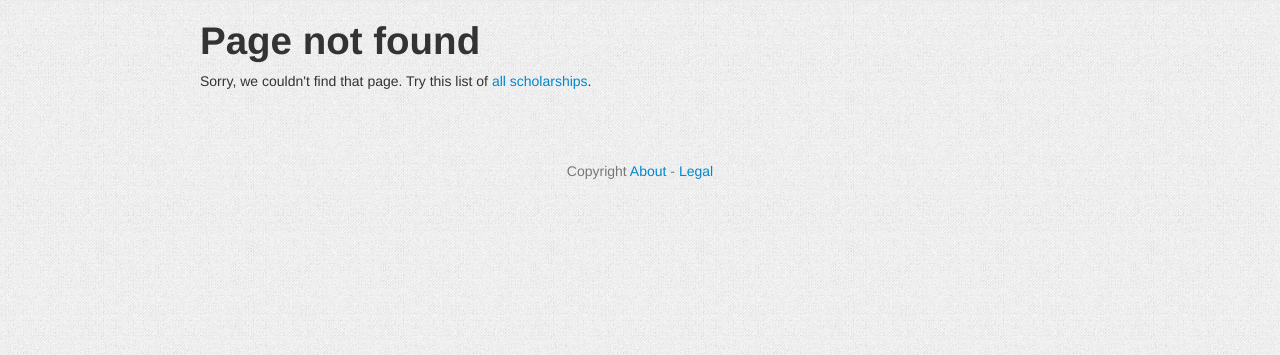
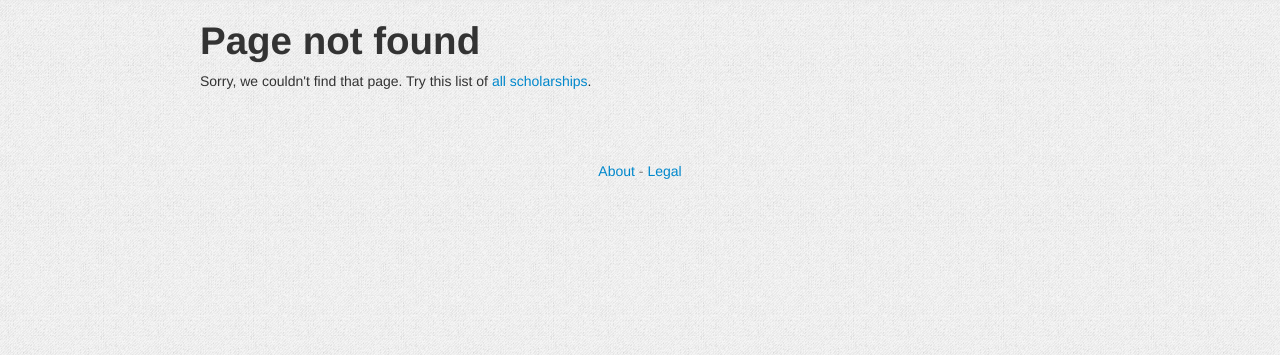
Before and after one commit to NickCarneiro/noessay, a Django app: page /404 in a window 1280 px wide. Shown: the part 108-463 px from the top of the page. Run offline with Django 3.2, Linux system fonts and the light colour scheme; parts of the project's set-up code (start-up, migrations or seed data) failed here and were passed over.

Commit message:
fix footer

```diff
--- a/templates/navshell.html
+++ b/templates/navshell.html
@@ -102,7 +102,7 @@
             {% endblock %}
 
 <div id="navshell-footer">
-    Copyright <a href="/about">About</a> - <a href="/legal">Legal</a>
+    <a href="/about">About</a> - <a href="/legal">Legal</a>
 </div>
 </body>
 {% include 'footer_script.html' %}
```
